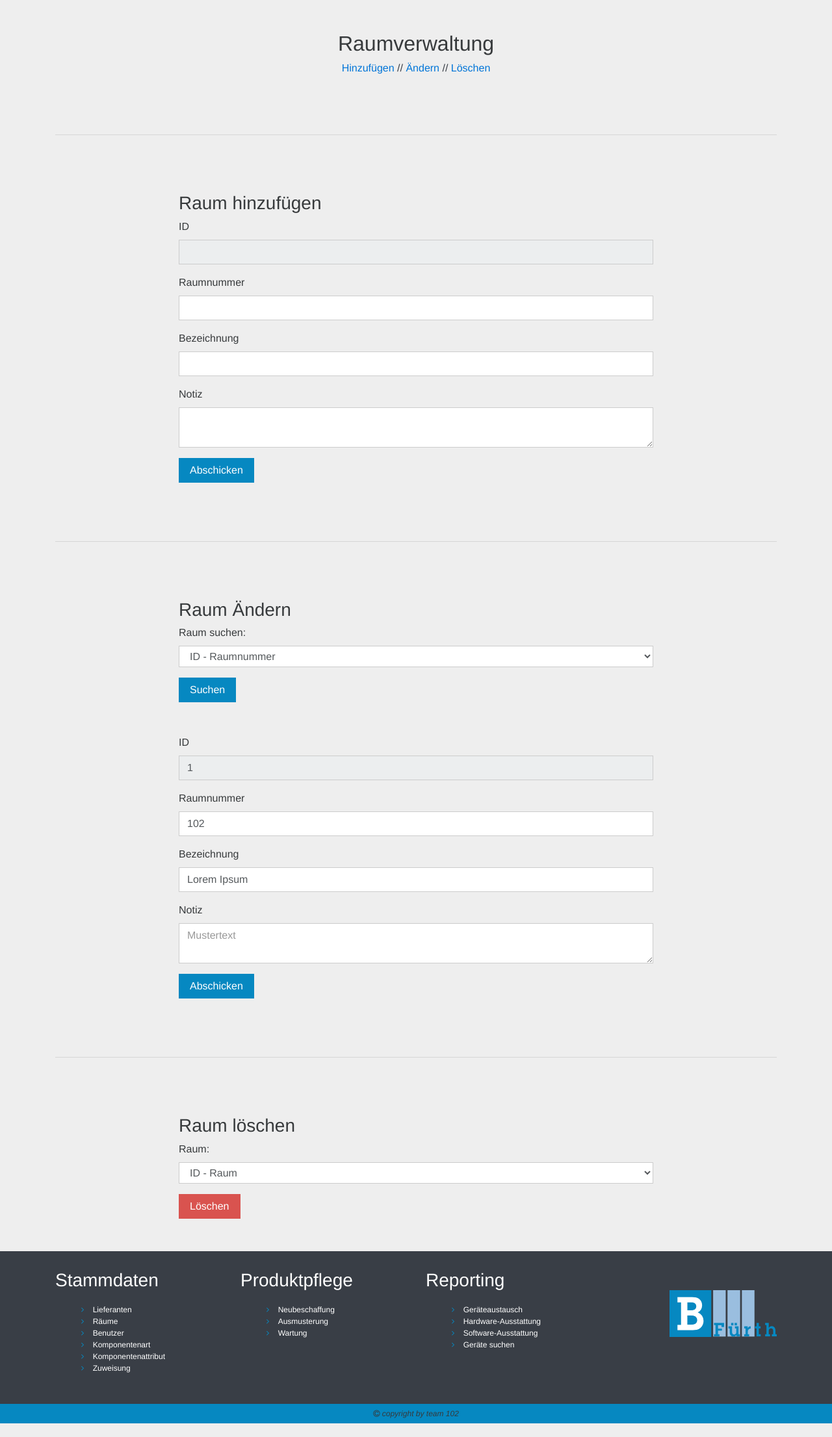
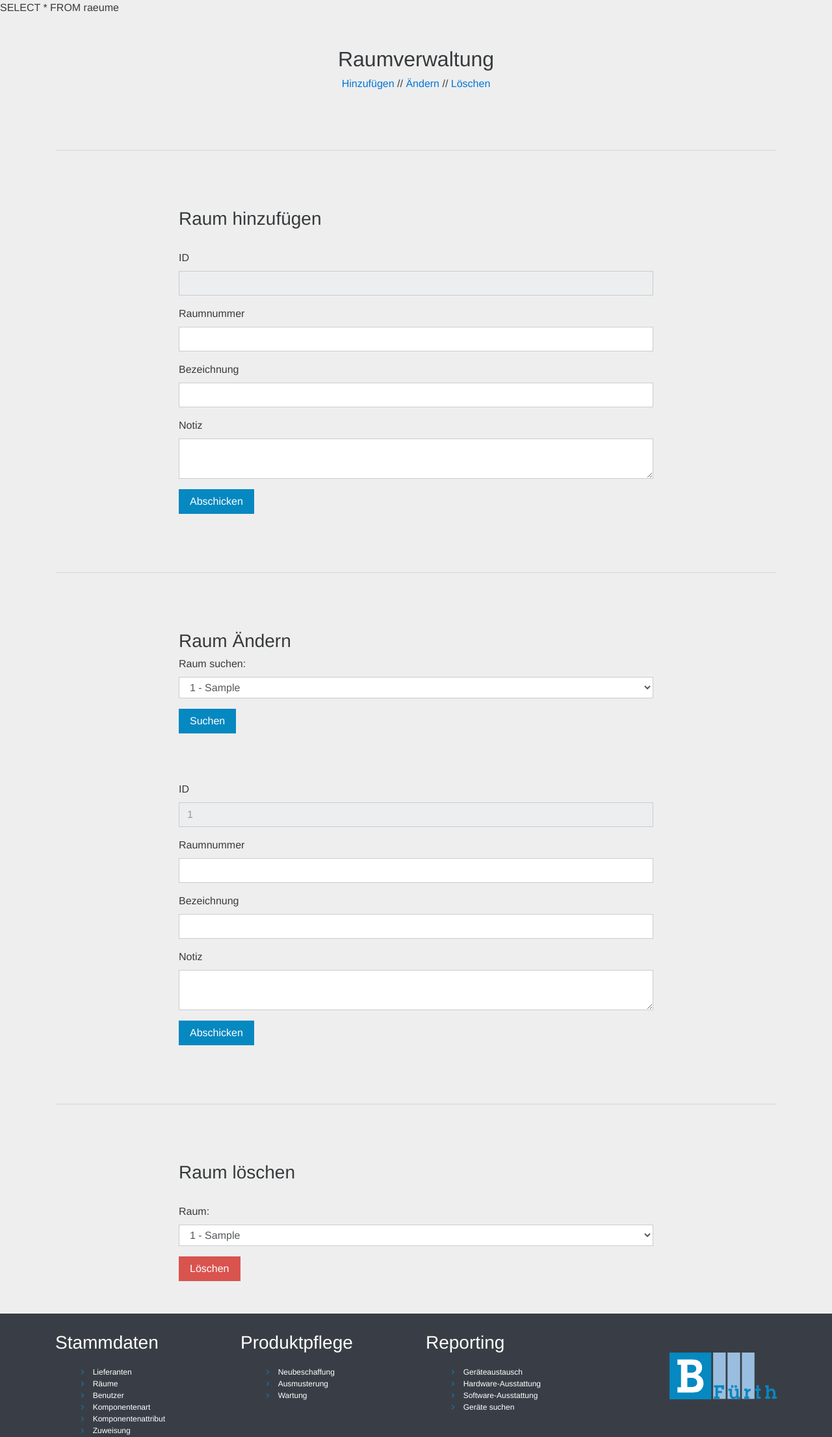
Before and after one commit to Team102/Systemverwaltung, a PHP site: page /Stammdaten/Raeume.php in a window 1280 px wide. Shown: the part 243-2455 px from the top of the page at 65% size. Before the commit the page ends 2434 px from the top, so only its background shows below. Run offline with PHP 8.4, Linux system fonts and the light colour scheme; the visitor is signed in with stand-in values (Sample User, id 1); tables that the repository leaves empty or names only in its code hold one stand-in row (values such as "Sample post"); some web fonts are replaced.

Commit message:
Raumverwaltung implementiert

```diff
--- a/Stammdaten/Raeume.php
+++ b/Stammdaten/Raeume.php
@@ -1,6 +1,56 @@
 <?php
 require_once '../header.php';
- ?>
+require_once "../database_entities/Benutzer.php";
+require_once "../database_entities/Raum.php";
+require_once "../module/Raummodul/RaumDBAdapter.php";
+
+    $statusInsert = null;
+    $statusUpdate = null;
+    $statusDelete = null;
+    $dbAdapter = new RaumDBAdapter(null);
+    $zuAendernderRaum = null;
+
+
+    if(isset($_POST["insert"])){
+        $newRaum = new Raum();
+        $newRaum->r_nr = $_POST["nummer"];
+        $newRaum->r_notiz = $_POST["notiz"];
+        $newRaum->r_bezeichnung = $_POST["bezeichnung"];
+
+        $id = $dbAdapter->insertRaum($newRaum);
+        $newRaum->r_id = $id;
+        $statusInsert = "Der Raum mit der Id: $id wurde hinzugefügt";
+
+    } else if(isset($_POST["search"])){
+        $zuSuchendeId = $_POST["searchfield"];
+        $alleRaeume = $dbAdapter->selectRaum();
+        foreach($alleRaeume as $raum){
+            if($raum->r_id == $zuSuchendeId){
+                $zuAendernderRaum = $raum;
+                echo "<br/>$zuAendernderRaum->r_notiz<br/>";
+                break;
+            }
+        }
+    } else if(isset($_POST["update"])){
+        $raum = new Raum();
+        $raum->r_id = $_POST["id"];
+        $raum->r_nr = $_POST["nummer"];
+        $raum->r_notiz = $_POST["notiz"];
+        $raum->r_bezeichnung = $_POST["bezeichnung"];
+        $dbAdapter->updateRaum($raum);
+        $statusUpdate = "Der Raum wurde erfolgreich verändert";
+        $zuAendernderRaum = $raum;
+    } else if(isset($_POST["delete"])){
+        $raum = new Raum();
+        $raum->r_id = $_POST["deleteField"];
+        $dbAdapter->deleteRaum($raum);
+        $statusDelete = "Der Raum wurde erfolgreich gelöscht";
+    }
+
+    $alleRaeume = $dbAdapter->selectRaum();
+
+
+?>
         <main>
             <div class="container">
                 <div class="spacer"></div>
@@ -15,24 +65,25 @@ require_once '../header.php';
                         <h3 id="hinzu">Raum hinzufügen</h3>
                         <!-- Form um Räume hinzuzufügen -->
                         <!-- Namen entsprechend setzen für Auswertung in PHP -->
-                        <form method="post" action="../Stammdaten/Raeume.php">
+                        <form method="post" action="../Stammdaten/Raeume.php#hinzu">
+                            <label><?php echo @$statusInsert?></label>
                           <fieldset class="form-group">
                             <label for="id">ID</label>
-                            <input type="number" name="id" class="form-control" id="id" disabled>
+                            <input type="number" name="id" class="form-control" id="id" readonly>
                           </fieldset>
                             <fieldset class="form-group">
                               <label for="nummer">Raumnummer</label>
-                              <input type="number" name="" class="form-control" id="nummer" required>
+                              <input type="number" name="nummer" class="form-control" id="nummer" required>
                             </fieldset>
                             <fieldset class="form-group">
                               <label for="bez">Bezeichnung</label>
-                              <input type="text" name="" class="form-control" id="bez" required>
+                              <input type="text" name="bezeichnung" class="form-control" id="bez" required>
                             </fieldset>
                             <fieldset class="form-group">
                               <label for="notiz">Notiz</label>
-                              <textarea  type="text" name="" class="form-control" id="notiz" maxlength="1024"></textarea>
+                              <textarea  type="text" name="notiz" class="form-control" id="notiz" maxlength="1024"></textarea>
                             </fieldset>
-                            <button type="submit" class="btn btn-primary">Abschicken</button>
+                            <button type="submit" class="btn btn-primary" name="insert">Abschicken</button>
                         </form>
                     </div>
                   </div>
@@ -41,37 +92,48 @@ require_once '../header.php';
                       <div class="col-md-8 col-md-offset-2">
                           <h3 id="aend">Raum Ändern</h3>
                           <!-- Form um ein Raum zu Suchen -->
-                          <form method="post" action="../Stammdaten/Raeume.php">
+                          <form method="post" action="../Stammdaten/Raeume.php#aend">
                             <fieldset class="form-group">
                               <label for="search">Raum suchen: </label>
                               <select class="form-control" name="searchfield" id="search">
                                 <!-- Repeat für Alle Räume -->
-                                <option value="" >ID - Raumnummer</option>
+                                  <?php
+                                    foreach ($alleRaeume as $raum){
+                                      $select = "";
+                                      if($zuAendernderRaum != null && $zuAendernderRaum->r_id == $raum->r_id){
+                                          $select = "selected";
+                                      } else {
+                                          $select = "";
+                                      }
+                                      echo "<option $select value='$raum->r_id'>$raum->r_id - $raum->r_nr</option>";
+                                    }
+                                  ?>
                               </select>
                             </fieldset>
-                            <button type="submit" class="btn btn-primary" name="searchSubmit">Suchen</button>
+                            <button type="submit" class="btn btn-primary" name="search">Suchen</button>
                           </form>
                           <div class="spacer"></div>
                           <!-- Form um Raum zu ändern -->
                           <!-- Values und Placeholder dynamisch befüllen -->
-                          <form method="post" action="../Stammdaten/Raeume.php">
+                          <form method="post" action="../Stammdaten/Raeume.php#aend">
+                              <label><?php echo @$statusUpdate ?></label>
                             <fieldset class="form-group">
                               <label for="id">ID</label>
-                              <input type="number" name="id" class="form-control" id="id" placeholder="" disabled value="1" placeholder="1">
+                              <input type="number" name="id" class="form-control" id="id" readonly value="<?php echo @$zuAendernderRaum->r_id?>" placeholder="1">
                             </fieldset>
                               <fieldset class="form-group">
                                 <label for="nummer">Raumnummer</label>
-                                <input type="number" name="" class="form-control" id="nummer" required value="102" placeholder="102">
+                                <input type="number" name="nummer" class="form-control" id="nummer" required value="<?php echo @$zuAendernderRaum->r_nr?>" placeholder="">
                               </fieldset>
                               <fieldset class="form-group">
                                 <label for="bez">Bezeichnung</label>
-                                <input type="text" name="" class="form-control" id="bez" required value="Lorem Ipsum" placeholder="Lorem Ipsum" maxlength="1024">
+                                <input type="text" name="bezeichnung" class="form-control" id="bez" required value="<?php echo @$zuAendernderRaum->r_bezeichnung?>" placeholder="" maxlength="1024">
                               </fieldset>
                               <fieldset class="form-group">
                                 <label for="notiz">Notiz</label>
-                                <textarea type="text" name="" class="form-control" id="notiz"  value="Mustertext" placeholder="Mustertext"></textarea>
+                                <textarea name="notiz" class="form-control" id="notiz" placeholder=""><?php echo @$zuAendernderRaum->r_notiz?></textarea>
                               </fieldset>
-                              <button type="submit" class="btn btn-primary">Abschicken</button>
+                              <button type="submit" class="btn btn-primary" name="update">Abschicken</button>
                           </form>
                       </div>
                     </div>
@@ -80,15 +142,21 @@ require_once '../header.php';
                         <div class="col-md-8 col-md-offset-2">
                             <h3 id="del">Raum löschen</h3>
                             <!-- Form um Raum zu löschen -->
-                            <form method="post" action="../Stammdaten/Raeume.php">
+                            <form method="post" action="../Stammdaten/Raeume.php#del">
+                                <label><?php echo @$statusDelete ?></label>
                               <fieldset class="form-group">
                                 <label for="raum">Raum: </label>
                                 <select class="form-control" name="deleteField" id="raum">
                                   <!-- Repeat für alle Räume -->
+                                    <?php
+                                        foreach ($alleRaeume as $raum){
+                                            echo "<option value='$raum->r_id'>$raum->r_id - $raum->r_nr</option>";
+                                        }
+                                    ?>
                                   <option value="" >ID - Raum</option>
                                 </select>
                               </fieldset>
-                              <button type="submit" class="btn btn-danger" value="delete" id="delete">Löschen</button>
+                              <button type="submit" class="btn btn-danger" value="delete" id="delete" name="delete">Löschen</button>
                             </form>
                         </div>
                       </div>
--- a/module/Raummodul/RaumDBAdapter.php
+++ b/module/Raummodul/RaumDBAdapter.php
@@ -7,8 +7,8 @@
  * Date: 26.07.2016
  * Time: 13:05
  */
-require_once("module/baseDbAdapter.php");
-require_once("database_entities/Raum.php");
+require_once("../module/baseDbAdapter.php");
+require_once("../database_entities/Raum.php");
 class RaumDBAdapter extends baseDbAdapter
 {
     /**
@@ -33,9 +33,10 @@ class RaumDBAdapter extends baseDbAdapter
     /**
      * Fügt den Raum hinzu
      * @param $raum Raum welcher Raum hinzugefügt werden soll
+     * @return int die erstellte ID;
      */
     function insertRaum($raum){
-        $this->insert("raeume", $raum);
+        return $this->insert("raeume", $raum);
     }
 
     /**
@@ -52,8 +53,10 @@ class RaumDBAdapter extends baseDbAdapter
      * @param $raum Raum welcher Lieferant upgedated werden soll
      */
     function updateRaum($raum){
-        unset($raum->l_id);
-        $this->update("raeume", $raum, "r_id = $raum->r_id");
+        $id = $raum->r_id;
+        unset($raum->r_id);
+        $this->update("raeume", $raum, "r_id = $id");
+        $raum->r_id = $id;
 
     }
 
```
